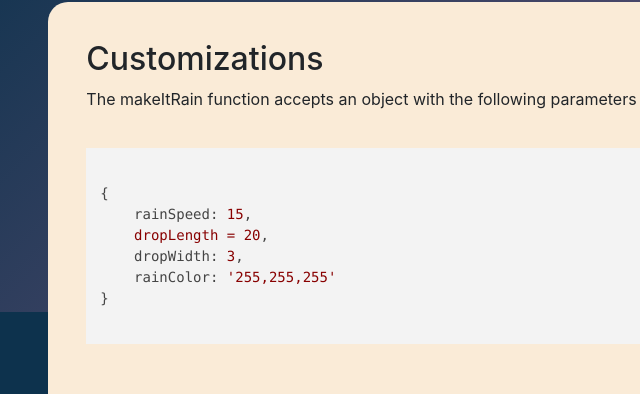
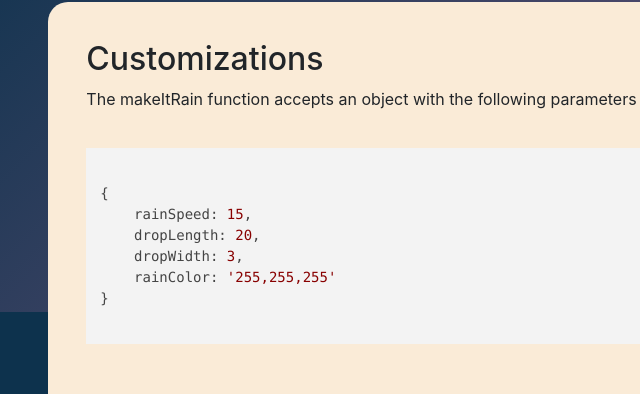
Before and after one commit to rizasal/make-it-rain.js, a website built with Parcel: page site/index.html in a window 1280 px wide. Shown: the part 2088-2482 px from the top of the page, 204-844 px from the left. Built offline with nearby package versions, Linux system fonts and the light colour scheme.

Commit message:
typo in index.html

```diff
--- a/site/index.html
+++ b/site/index.html
@@ -79,7 +79,7 @@ window.addEventListener('click', () => {
                     <code>
 {
     rainSpeed: 15,
-    dropLength = 20,
+    dropLength: 20,
     dropWidth: 3,
     rainColor: '255,255,255'
 }
```
